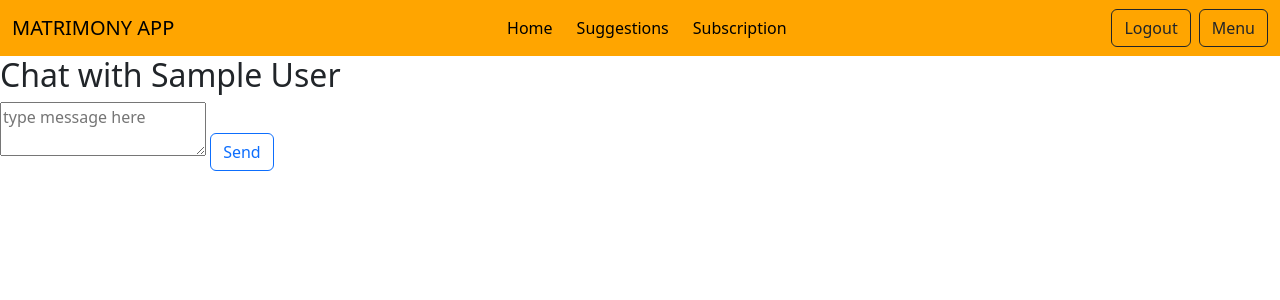
After one commit to Tuttumon21/matrimony, a Django app: page /MatrimonyApp/chat/1/ in a window 1280 px wide. The commit adds this page. Shown: the top 300 px of the page. Run offline with Django 4.2, Linux system fonts and the light colour scheme; the visitor is signed in with stand-in values (Sample User, id 1); data comes from the database, SQL or seed files in the repository; data that the repository does not hold is empty.

Commit message:
"Added messaging feature: created Message model, MessageForm, and views for sending and displaying messages between users."

```diff
--- /dev/null
+++ b/matrimony/matrimonyApp/templates/chat_room.html
@@ -0,0 +1,17 @@
+<!-- templates/chat_room.html -->
+{% extends 'shared/matrimonybase.html' %}
+{% block content %}
+<h2>Chat with {{ friend.get_full_name }}</h2>
+<div id="chat-box">
+    {% for message in messages %}
+    <div class="message">
+        <strong>{{ message.sender.get_full_name }}:</strong> {{ message.body }}
+    </div>
+    {% endfor %}
+</div>
+<form method="post">
+    {% csrf_token %}
+    <textarea name="body" placeholder="type message here"></textarea>
+    <button type="submit" class="btn btn-outline-primary">Send</button>
+</form>
+{% endblock %}
--- a/matrimony/matrimonyApp/templates/friends_list.html
+++ b/matrimony/matrimonyApp/templates/friends_list.html
@@ -11,14 +11,15 @@
             {% csrf_token %}
             <button type="submit" class="btn btn-danger">Unfriend</button>
         </form>
+        <a href="{% url 'matrimonyApp:chat_room' friend.to_user.id %}" class="btn btn-primary">Chat</a>
         {% else %}
         {{ friend.from_user.get_full_name }}
-        <form action="{% url 'matrimonyApp:unfriend' friend.to_user.id %}" method="post" style="display:inline;">
+        <form action="{% url 'matrimonyApp:unfriend' friend.from_user.id %}" method="post" style="display:inline;">
             {% csrf_token %}
             <button type="submit" class="btn btn-danger">Unfriend</button>
         </form>
+        <a href="{% url 'matrimonyApp:chat_room' friend.from_user.id %}" class="btn btn-primary">Chat</a>
         {% endif %}
-
     </li>
     {% endfor %}
 </ul>
--- a/matrimony/matrimonyApp/urls.py
+++ b/matrimony/matrimonyApp/urls.py
@@ -22,4 +22,6 @@ urlpatterns = [
     path('unfriend/<int:user_id>/', views.unfriend, name='unfriend'),
     path('friends_list/', FriendsListView.as_view(), name='friends_list'),
 
+ path('send_message/<int:recipient_id>/', send_message, name='send_message'),
+    path('chat/<int:friend_id>/', chat_room, name='chat_room'),
 ]
--- a/matrimony/matrimonyApp/views.py
+++ b/matrimony/matrimonyApp/views.py
@@ -1,8 +1,8 @@
 from django.shortcuts import render, redirect, get_object_or_404
 from django.views.generic import TemplateView,FormView,ListView
-from .forms import ParentsDetailsForm,PartnerPreferenceForm,FriendRequestForm
+from .forms import ParentsDetailsForm,PartnerPreferenceForm,FriendRequestForm,MessageForm
 from django.contrib.auth.decorators import login_required
-from .models import ParentsDetails,PartnerPreference,FriendRequest,ProfileExclusion
+from .models import ParentsDetails,PartnerPreference,FriendRequest,ProfileExclusion,Message
 from django.contrib.auth.mixins import LoginRequiredMixin
 from accounts.models import User
 from django.db.models import Q
@@ -202,3 +202,33 @@ class ExcludeProfileView(LoginRequiredMixin, View):
         profile = get_object_or_404(User, id=profile_id)
         exclusion, created = ProfileExclusion.objects.get_or_create(user=request.user, excluded_profile=profile)
         return redirect('matrimonyApp:suggestions')
+
+@login_required
+def send_message(request, recipient_id):
+    recipient = get_object_or_404(User, id=recipient_id)
+    if request.method == 'POST':
+        form = MessageForm(request.POST)
+        if form.is_valid():
+            message = form.save(commit=False)
+            message.sender = request.user
+            message.recipient = recipient
+            message.save()
+            return redirect('matrimonyApp:chat_room', friend_id=recipient.id)
+    else:
+        form = MessageForm(initial={'recipient': recipient})
+    return render(request, 'send_message.html', {'form': form, 'recipient': recipient})
+
+@login_required
+def chat_room(request, friend_id):
+    friend = get_object_or_404(User, id=friend_id)
+    messages = Message.objects.filter(
+        Q(sender=request.user, recipient=friend) | Q(sender=friend, recipient=request.user)
+    ).order_by('timestamp')
+
+    if request.method == 'POST':
+        body = request.POST.get('body')
+        if body:
+            Message.objects.create(sender=request.user, recipient=friend, body=body)
+            return redirect('matrimonyApp:chat_room', friend_id=friend.id)
+
+    return render(request, 'chat_room.html', {'friend': friend, 'messages': messages})
```
Also changed, not shown: matrimony/matrimonyApp/forms.py (+9 -1 lines), matrimony/matrimonyApp/models.py (+12 -0 lines), matrimony/matrimonyApp/templates/send_message.html (added, +11 -0 lines), matrimony/matrimonyApp/migrations/0014_message.py (added).
